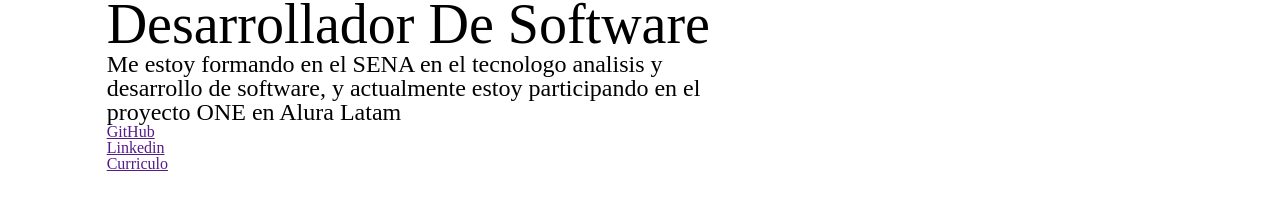
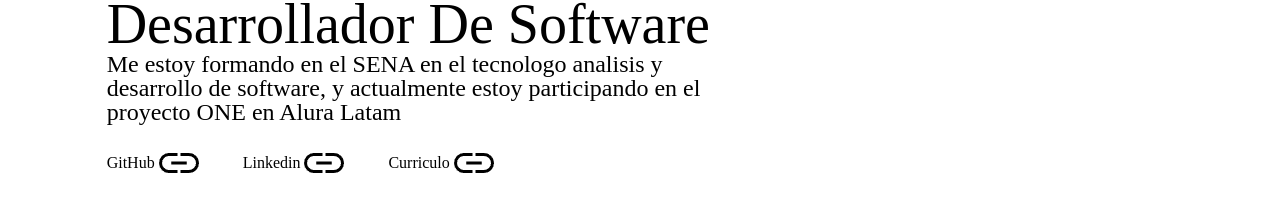
Before and after one commit to helpesito/Portafolio, a plain HTML site: page index.html in a window 1280 px wide. Shown: the part 416-628 px from the top of the page. Drawn offline with nearby package versions, Linux system fonts and the light colour scheme.

Commit message:
estilos,image link, changes html

```diff
--- a/css/style.css
+++ b/css/style.css
@@ -59,3 +59,19 @@ h1{
     width: 18.75rem;
     width: 25%;
 }
+
+.informacion__enlaces{
+    display: flex;
+    margin-top: .9375rem;
+}
+
+.informacion__item{
+    margin-right: 2.5rem;
+}
+
+.informacion__link{
+    text-decoration: none;
+    color: black;
+    display: flex;
+    align-items: center;
+}
--- a/index.html
+++ b/index.html
@@ -5,7 +5,7 @@
     <meta name="viewport" content="width=device-width, initial-scale=1.0">
     <link rel="stylesheet" href="css/reset.css">
     <link rel="stylesheet" href="css/style.css">
-    <title>Portafolio | Heibert Cordoba</title>
+    <link rel="stylesheet" href="https://fonts.googleapis.com/css2?family=Material+Symbols+Outlined:opsz,wght,FILL,GRAD@48,400,0,0" />    <title>Portafolio | Heibert Cordoba</title>
 </head>
 <body>
     <header class="menu">
@@ -30,10 +30,22 @@
             <h1>hola, mi nombre es heibert cordoba y me estoy encaminando para convertirme en un desarrollador de software</h1>
             <p class="informacion__texto">me estoy formando en el SENA en el tecnologo analisis y desarrollo de software,
                 y actualmente estoy participando en el proyecto ONE en Alura Latam </p>
-            <ul>
-                <li><a href="">GitHub</a></li>
-                <li><a href="">Linkedin</a></li>
-                <li><a href="">Curriculo</a></li>
+            <ul class="informacion__enlaces ">
+                <li class="informacion__item"><a class="informacion__link" href="">
+                        GitHub
+                        <img src="img/link.png" alt="icono enlace" class="informacion_iconos">
+                    </a>
+                </li>
+                <li class="informacion__item"><a class="informacion__link" href="">
+                        Linkedin
+                        <img src="img/link.png" alt="icono enlace" class="informacion_iconos">
+                    </a>
+                </li>
+                <li class="informacion__item"><a class="informacion__link" href="">
+                        Curriculo
+                        <img src="img/link.png" alt="icono enlace" class="informacion_iconos">
+                    </a>
+                </li>
             </ul>
         </div>
         <img class="sobre__mi-foto" src="img/foto.png" alt="foto_heibert_cordoba">
```
Also changed, not shown: img/link.png (added).
